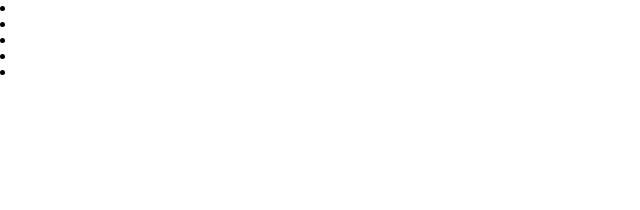
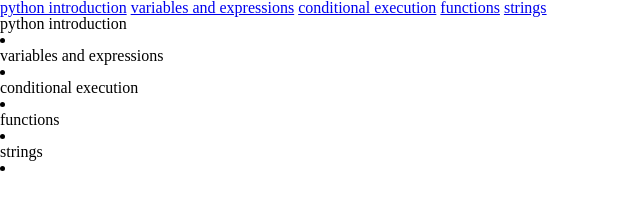
Before and after one commit to Adam-Winter/Technical_documentation_page, a plain HTML site: page index.html in a window 1280 px wide. Shown: the whole page, without its empty margins (0-640 px from the left). Drawn offline with Linux system fonts and the light colour scheme.

Commit message:
Principal version of the html markup

```diff
--- a/index.html
+++ b/index.html
@@ -15,43 +15,53 @@
         <script src="https://cdn.freecodecamp.org/testable-projects-fcc/v1/bundle.js"></script>
         <nav id="navbar">
             <header></header>
-            <a class="nav-link" target=""></a>
-            <a class="nav-link" target=""></a>
-            <a class="nav-link" target=""></a>
-            <a class="nav-link" target=""></a>
-            <a class="nav-link" target=""></a>
+            <a class="nav-link" href="#python_introduction">python introduction</a>
+            <a class="nav-link" href="#variables_and_expressions">variables and expressions</a>
+            <a class="nav-link" href="#conditional_execution">conditional execution</a>
+            <a class="nav-link" href="#functions">functions</a>
+            <a class="nav-link" href="#strings">strings</a>
         </nav>
         <main id="main-doc">
-            <section class="main-section" id="">
-                <header></header>
+            <section class="main-section" id="python_introduction">
+                <header>
+                    <h2>python introduction</h2>
+                </header>
                 <p></p>
                 <p></p>
                 <code></code>
                 <li></li>
             </section>
-            <section class="main-section" id="">
-                <header></header>
+            <section class="main-section" id="variables_and_expressions">
+                <header>
+                    <h2>variables and expressions</h2>
+                </header>
                 <p></p>
                 <p></p>
                 <code></code>
                 <li></li>
             </section>
-            <section class="main-section" id="">
-                <header></header>
+            <section class="main-section" id="conditional_execution">
+                <header>
+                    <h2>conditional execution</h2>
+                </header>
                 <p></p>
                 <p></p>
                 <code></code>
                 <li></li>
             </section>
-            <section class="main-section" id="">
-                <header></header>
+            <section class="main-section" id="functions">
+                <header>
+                    <h2>functions</h2>
+                </header>
                 <p></p>
                 <p></p>
                 <code></code>
                 <li></li>
             </section>
-            <section class="main-section" id="">
-                <header></header>
+            <section class="main-section" id="strings">
+                <header>
+                    <h2>strings</h2>
+                </header>
                 <p></p>
                 <p></p>
                 <code></code>
```
